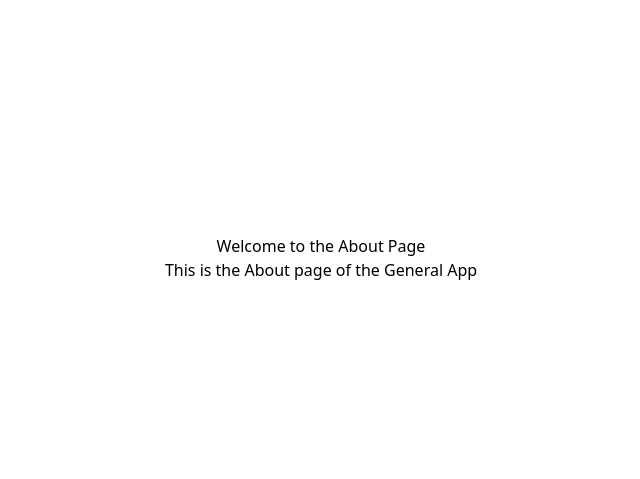
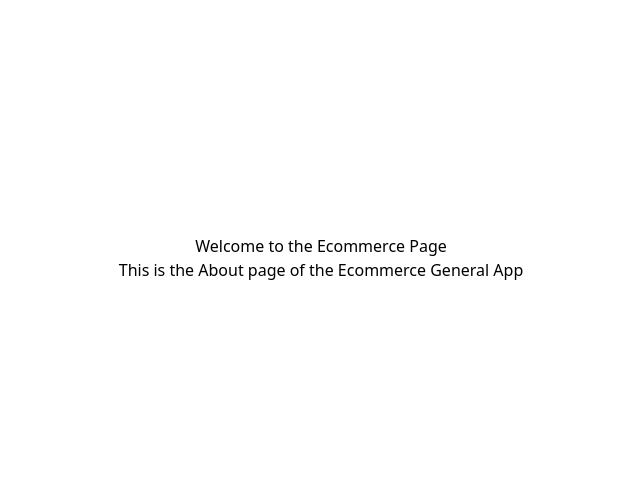
Before and after one commit to TaiChi112/Python, a Django app: page /about/ in a window 1280 px wide. Shown: the part 206-685 px from the top of the page, without its empty margins (319-959 px from the left). Run offline with Django 5.2, Linux system fonts and the light colour scheme; style sheets or scripts are compiled from the project's sources.

Commit message:
chore : change component template a little bit

```diff
--- a/general_app/templates/pages/about.html
+++ b/general_app/templates/pages/about.html
@@ -2,7 +2,7 @@
 {% block title %}About{% endblock %}
 {% block content %}
 <div style="display: flex;justify-content: center;align-items: center;flex-direction: column;min-height: 100vh;">
-    <h1>Welcome to the About Page</h1>
-    <p>This is the About page of the General App</p>
+    <h1>Welcome to the Ecommerce Page</h1>
+    <p>This is the About page of the Ecommerce General App</p>
 </div>
 {% endblock %}
--- a/general_app/templates/pages/index.html
+++ b/general_app/templates/pages/index.html
@@ -3,6 +3,7 @@
 {% block content %}
 
 {% include 'components/section.html' %}
+
 {% include 'components/partner.html' %}
 
 {% endblock %}
```
